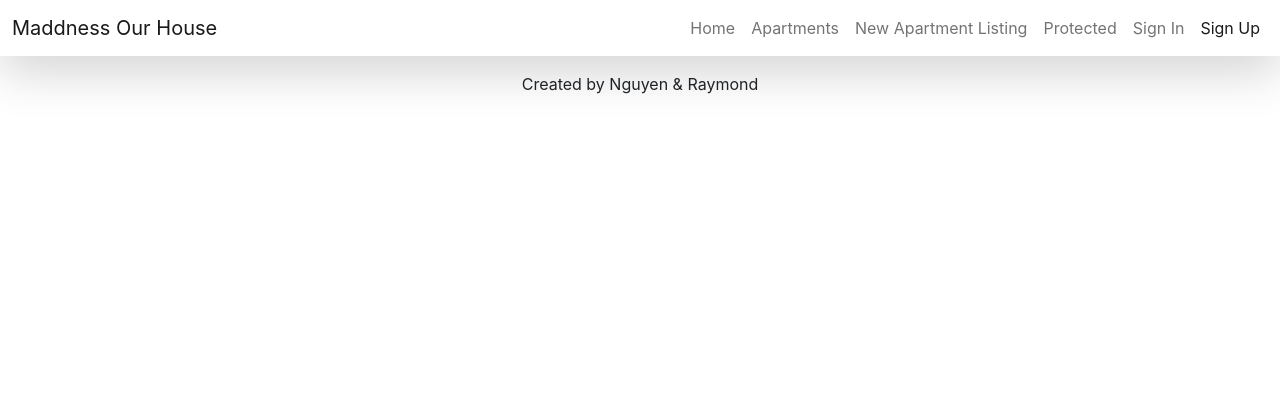
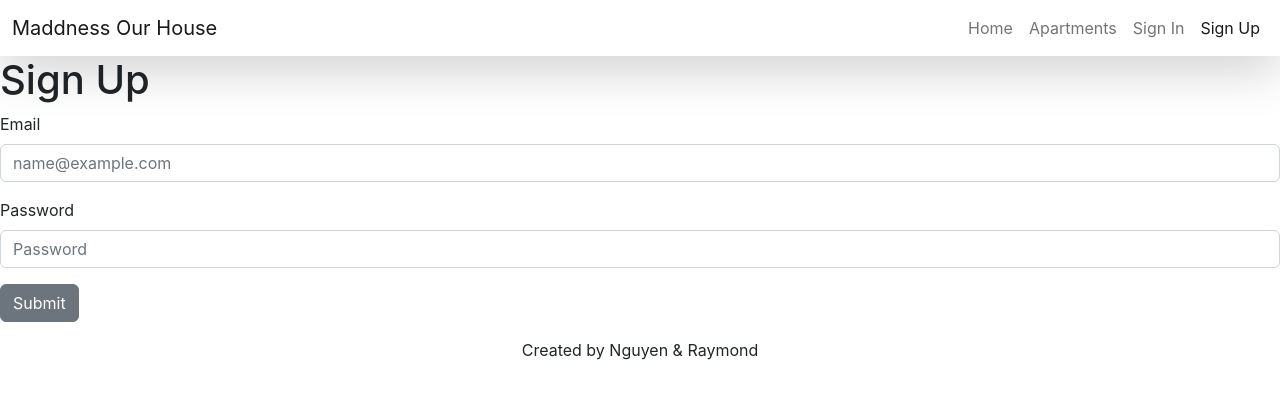
Before and after one commit to learn-academy-2023-bravo/apartment-app-frontend-maddness-our-house, a React (Create React App) app: page /signup in a window 1280 px wide. Shown: the top 398 px of the page. Built offline with nearby package versions, Linux system fonts and the light colour scheme; the HTML template or start-up script is replaced by a standard one.

Commit message:
add signup and signin functionality with mock data

```diff
--- a/src/App.js
+++ b/src/App.js
@@ -1,40 +1,59 @@
-import React from 'react';
-import { Routes, Route } from "react-router-dom"
-import ApartmentEdit from "./pages/ApartmentEdit"
-import ApartmentIndex from "./pages/ApartmentIndex"
-import ApartmentNew from "./pages/ApartmentNew"
-import ApartmentProtectedIndex from "./pages/ApartmentProtectedIndex"
-import ApartmentShow from "./pages/ApartmentShow"
-import Home  from "./pages/Home"
-import NotFound  from "./pages/NotFound"
-import SignIn  from "./pages/SignIn"
-import SignUp  from "./pages/SignUp"
-import Header  from "./components/Header"
-import Footer  from "./components/Footer"
-
-
-
-
-import './App.css';
+import React, { useState } from 'react'
+import { Routes, Route } from 'react-router-dom'
+import ApartmentEdit from './pages/ApartmentEdit'
+import ApartmentIndex from './pages/ApartmentIndex'
+import ApartmentNew from './pages/ApartmentNew'
+import MyApartments from './pages/MyApartments'
+import ApartmentShow from './pages/ApartmentShow'
+import Home from './pages/Home'
+import NotFound from './pages/NotFound'
+import SignIn from './pages/SignIn'
+import SignUp from './pages/SignUp'
+import Header from './components/Header'
+import Footer from './components/Footer'
+import { mockApartments } from './mockApartments'
+import { mockUsers } from './mockUsers'
+import './App.css'
 
 const App = () => {
-  return(
+  const [apartments, setApartments] = useState(mockApartments)
+  const [currentUser, setCurrentUser] = useState(null)
+
+  const signup = (email, password) => {
+    setCurrentUser({ email: email, password: password })
+  }
+
+  const signin = (email, password) => {
+    const user = mockUsers.find(user => user.email === email)
+
+    if (!user) {
+      return console.error('no existing user with provided email')
+    }
+
+    if (user.encrypted_password !== password) {
+      return console.error('incorrect password')
+    }
+
+    setCurrentUser(user)
+  }
+
+  return (
     <>
-      <Header />
+      <Header current_user={currentUser} />
       <Routes>
-        <Route path="/" element={<Home />} />
-        <Route path="/apartmentindex" element={<ApartmentIndex />} />
-        <Route path="/apartmentshow" element={<ApartmentShow />} />
-        <Route path="/apartmentnew" element={<ApartmentNew />} />
-        <Route path="/apartmentedit" element={<ApartmentEdit />} />
-        <Route path="/apartmentprotectedindex" element={<ApartmentProtectedIndex />} />
-        <Route path="/signin" element={<SignIn />} />
-        <Route path="/signup" element={<SignUp />} />
-        <Route path="*" element={<NotFound />} />
+        <Route path='/' element={<Home />} />
+        <Route path='/apartmentindex' element={<ApartmentIndex />} />
+        <Route path='/apartmentshow' element={<ApartmentShow />} />
+        <Route path='/apartmentnew' element={<ApartmentNew />} />
+        <Route path='/apartmentedit' element={<ApartmentEdit />} />
+        <Route path='/myapartments' element={<MyApartments />} />
+        <Route path='/signin' element={<SignIn signin={signin} />} />
+        <Route path='/signup' element={<SignUp signup={signup} />} />
+        <Route path='*' element={<NotFound />} />
       </Routes>
       <Footer />
     </>
   )
 }
 
-export default App;
+export default App
--- a/src/components/Header.js
+++ b/src/components/Header.js
@@ -10,35 +10,57 @@ import {
 } from 'reactstrap'
 import { NavLink as RRNavLink } from 'react-router-dom'
 
-const Header = () => {
+const Header = ({ current_user }) => {
   const [isOpen, setIsOpen] = useState(false)
 
   const toggle = () => setIsOpen(!isOpen)
 
   return (
-    <Navbar expand="lg" className='shadow-lg' >
-      <NavbarBrand tag={RRNavLink} to='/'>Maddness Our House</NavbarBrand>
+    <Navbar expand='lg' className='shadow-lg'>
+      <NavbarBrand tag={RRNavLink} to='/'>
+        Maddness Our House
+      </NavbarBrand>
       <NavbarToggler onClick={toggle} />
       <Collapse isOpen={isOpen} navbar>
         <Nav className='ms-auto' navbar>
           <NavItem>
-            <NavLink tag={RRNavLink} to='/'>Home</NavLink>
+            <NavLink tag={RRNavLink} to='/'>
+              Home
+            </NavLink>
           </NavItem>
           <NavItem>
-            <NavLink tag={RRNavLink} to='/apartmentindex'>Apartments</NavLink>
+            <NavLink tag={RRNavLink} to='/apartmentindex'>
+              Apartments
+            </NavLink>
           </NavItem>
-          <NavItem>
-            <NavLink tag={RRNavLink} to='/apartmentnew'>New Apartment Listing</NavLink>
-          </NavItem>
-          <NavItem>
-            <NavLink tag={RRNavLink} to='/apartmentprotectedindex'>Protected</NavLink>
-          </NavItem>
-          <NavItem>
-            <NavLink tag={RRNavLink} to='/signin'>Sign In</NavLink>
-          </NavItem>
-          <NavItem>
-            <NavLink tag={RRNavLink} to='/signup'>Sign Up</NavLink>
-          </NavItem>
+
+          {current_user ? (
+            <>
+              <NavItem>
+                <NavLink tag={RRNavLink} to='/apartmentnew'>
+                  New Apartment Listing
+                </NavLink>
+              </NavItem>
+              <NavItem>
+                <NavLink tag={RRNavLink} to='/myapartments'>
+                  My Listings
+                </NavLink>
+              </NavItem>
+            </>
+          ) : (
+            <>
+              <NavItem>
+                <NavLink tag={RRNavLink} to='/signin'>
+                  Sign In
+                </NavLink>
+              </NavItem>
+              <NavItem>
+                <NavLink tag={RRNavLink} to='/signup'>
+                  Sign Up
+                </NavLink>
+              </NavItem>
+            </>
+          )}
         </Nav>
       </Collapse>
     </Navbar>
--- a/src/mockApartments.js
+++ b/src/mockApartments.js
@@ -1,4 +1,4 @@
-const  apartment = [
+export const  mockApartments = [
     {
         id: 1,
         user_id: 1,
--- a/src/mockUser.js
+++ b/src/mockUsers.js
@@ -1,4 +1,4 @@
-const user = [
+export const mockUsers = [
     {
         id: 1,
         email: "testing1@email.com",
--- /dev/null
+++ b/src/pages/MyApartments.js
@@ -0,0 +1,11 @@
+import React from 'react'
+
+const MyApartments = () => {
+  return (
+    <>
+      <h1>My Apartments</h1>
+    </>
+  )
+}
+
+export default MyApartments
--- a/src/pages/SignIn.js
+++ b/src/pages/SignIn.js
@@ -1,9 +1,41 @@
-import React from 'react'
+import React, { useState } from 'react'
+import { Form, FormGroup, Label, Button, Input } from 'reactstrap'
 
-const SignIn = () => {
+const SignIn = ({ signin }) => {
+  const [email, setEmail] = useState('')
+  const [password, setPassword] = useState('')
+
   return (
     <>
-
+      <h1>Sign In</h1>
+      <Form onSubmit={(e) => {
+        e.preventDefault()
+        signin(email, password)
+      }}>
+        <FormGroup>
+          <Label for='email'>Email</Label>
+          <Input
+            id='email'
+            name='email'
+            placeholder='name@example.com'
+            type='email'
+            value={email}
+            onChange={(e) => setEmail(e.target.value)}
+          />
+        </FormGroup>
+        <FormGroup>
+          <Label for='password'>Password</Label>
+          <Input
+            id='password'
+            name='password'
+            placeholder='Password'
+            type='password'
+            value={password}
+            onChange={(e) => setPassword(e.target.value)}
+          />
+        </FormGroup>
+        <Button>Submit</Button>
+      </Form>
     </>
   )
 }
--- a/src/pages/SignUp.js
+++ b/src/pages/SignUp.js
@@ -1,9 +1,41 @@
-import React from 'react'
+import React, { useState } from 'react'
+import { Form, FormGroup, Label, Button, Input } from 'reactstrap'
 
-const SignUp = () => {
+const SignUp = ({ signup }) => {
+  const [email, setEmail] = useState('')
+  const [password, setPassword] = useState('')
+
   return (
     <>
-
+      <h1>Sign Up</h1>
+      <Form onSubmit={(e) => {
+        e.preventDefault()
+        signup(email, password)
+      }}>
+        <FormGroup>
+          <Label for='email'>Email</Label>
+          <Input
+            id='email'
+            name='email'
+            placeholder='name@example.com'
+            type='email'
+            value={email}
+            onChange={(e) => setEmail(e.target.value)}
+          />
+        </FormGroup>
+        <FormGroup>
+          <Label for='password'>Password</Label>
+          <Input
+            id='password'
+            name='password'
+            placeholder='Password'
+            type='password'
+            value={password}
+            onChange={(e) => setPassword(e.target.value)}
+          />
+        </FormGroup>
+        <Button>Submit</Button>
+      </Form>
     </>
   )
 }
```
Also changed, not shown: src/pages/ApartmentProtectedIndex.js (deleted, +0 -11 lines), 2 other files (tests, documents, lock files or other folders).
